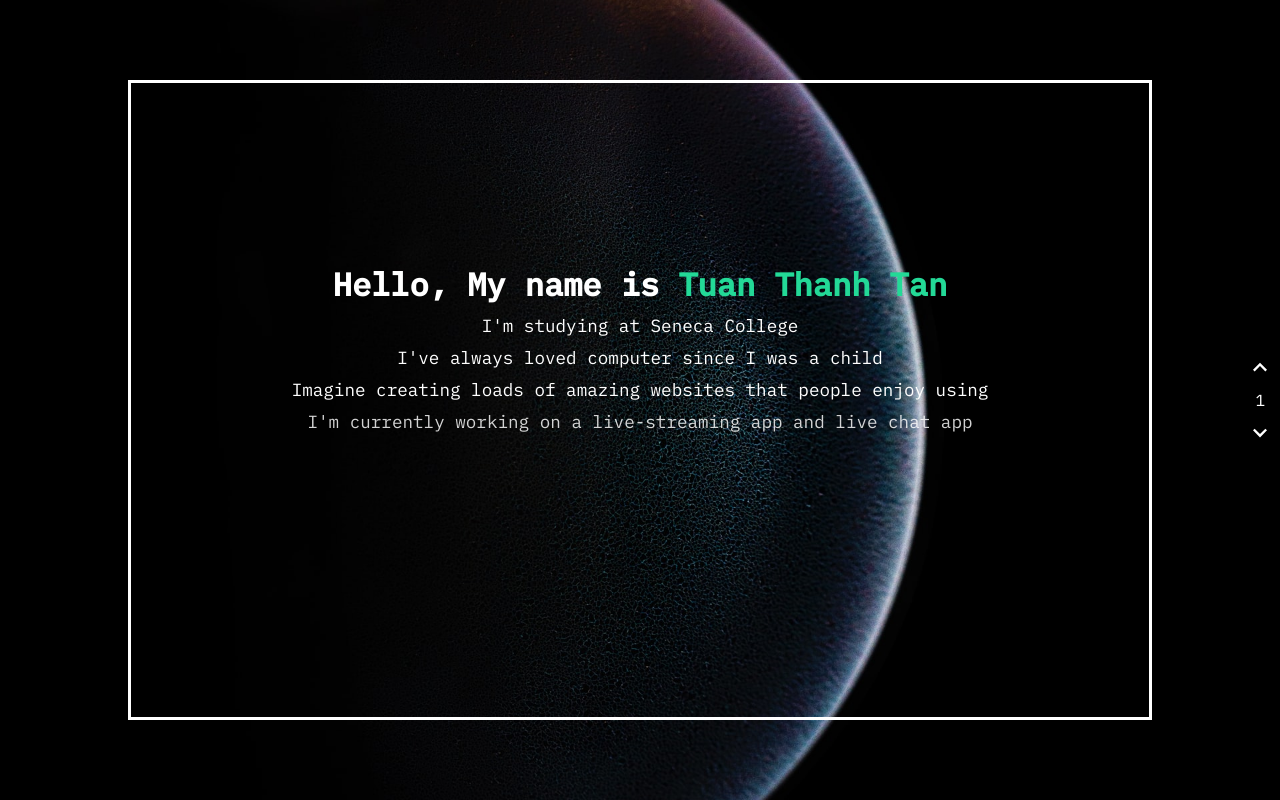
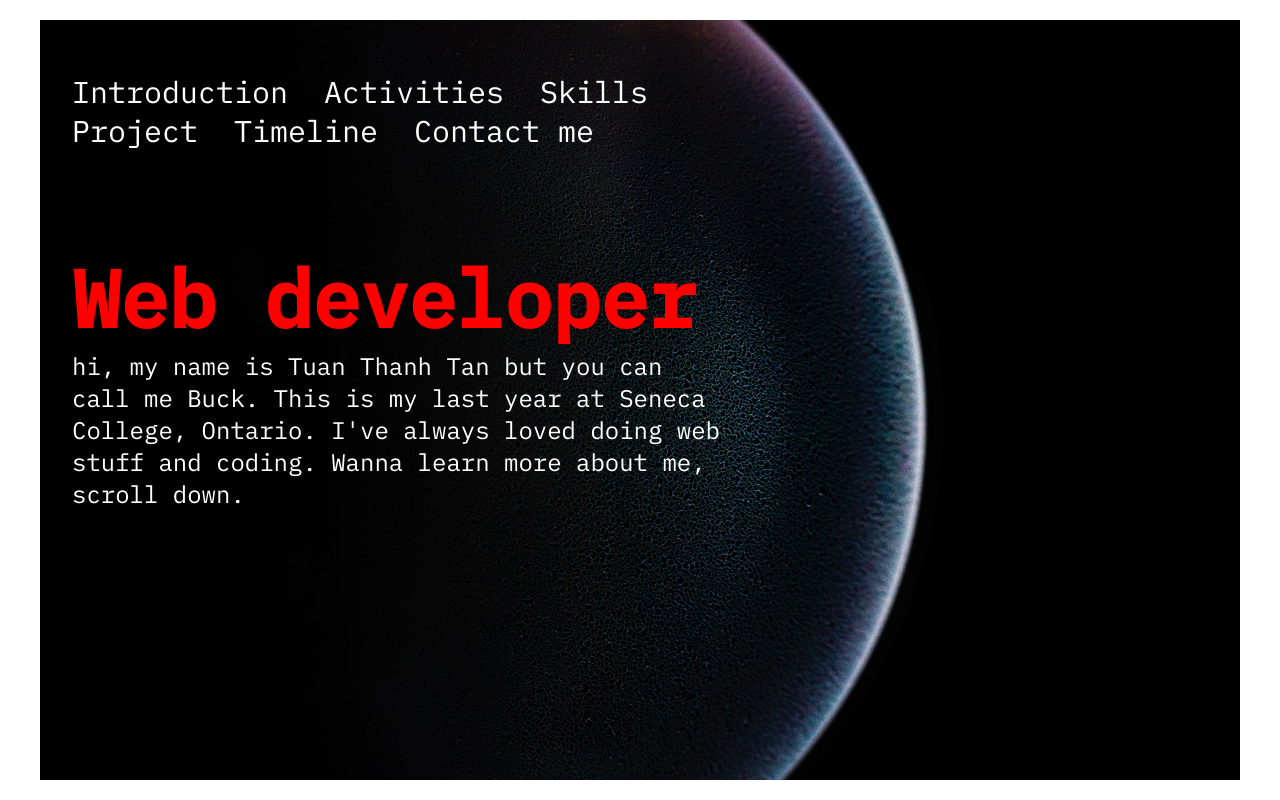
Before and after one commit to tuanthanh2067/portfolio, a React (Create React App) app in the folder client/: page / in a window 1280 px wide. Built offline with nearby package versions, Linux system fonts and the light colour scheme.

Commit message:
update on design

```diff
--- a/client/src/App.js
+++ b/client/src/App.js
@@ -13,6 +13,8 @@ import TimelinePage from "./components/Timeline/TimelinePage";
 // page selector
 import PageSelector from "./components/PageSelector/PageSelector";
 
+import Border from "./components/Border/Border";
+
 // context
 import { PageContext } from "./context/PageContext";
 import { AnimatePresence } from "framer-motion";
@@ -20,7 +22,7 @@ import { AnimatePresence } from "framer-motion";
 function App() {
   const location = useLocation();
 
-  const { goUpHandler, goDownHandler } = useContext(PageContext);
+  const { goUpHandler, goDownHandler, appElement } = useContext(PageContext);
 
   const handleWheel = (e) => {
     if (e.deltaY < 0) {
@@ -31,9 +33,15 @@ function App() {
   };
 
   return (
-    <div className="App" onWheel={handleWheel}>
+    <div
+      className="App"
+      onWheel={handleWheel}
+      ref={appElement}
+      style={{ padding: "40px" }}
+    >
       <GlobalStyle />
       <PageSelector />
+      <Border />
       <AnimatePresence exitBeforeEnter>
         <Switch location={location} key={location.pathname}>
           <Route path="/skills" render={() => <SkillPage />} />
--- a/client/src/components/Border/Border.js
+++ b/client/src/components/Border/Border.js
@@ -1,73 +1,48 @@
-import React from "react";
 import styled from "styled-components";
 
-const Border = ({ position, width, thickness, background }) => {
+export default function Border() {
   return (
-    <StyledBorder>
-      <StyledTop
-        style={{
-          top: position,
-          width: width,
-          height: thickness,
-          background: background,
-        }}
-      ></StyledTop>
-      <StyledRight
-        style={{
-          right: position,
-          height: width,
-          width: thickness,
-          background: background,
-        }}
-      ></StyledRight>
-      <StyledBottom
-        style={{
-          bottom: position,
-          width: width,
-          height: thickness,
-          background: background,
-        }}
-      ></StyledBottom>
-      <StyledLeft
-        style={{
-          left: position,
-          height: width,
-          width: thickness,
-          background: background,
-        }}
-      ></StyledLeft>
-    </StyledBorder>
+    <div>
+      <StyledTop></StyledTop>
+      <StyledLeft></StyledLeft>
+      <StyledBottom></StyledBottom>
+      <StyledRight></StyledRight>
+    </div>
   );
-};
-
-const StyledBorder = styled.div`
-  @media screen and (max-width: 875px) {
-    display: none;
-  }
-`;
+}
 
 const StyledTop = styled.div`
   position: absolute;
-  left: 50%;
-  transform: translateX(-50%);
+  top: 0;
+  left: 0;
+  height: 20px;
+  width: 100%;
+  background: white;
+`;
+
+const StyledLeft = styled.div`
+  position: absolute;
+  top: 0;
+  left: 0;
+  width: 40px;
+  height: 100%;
+  background: white;
+`;
+
+const StyledBottom = styled.div`
+  position: absolute;
+  bottom: 0;
+  left: 0;
+  height: 20px;
+  width: 100%;
+  background: white;
 `;
 
 const StyledRight = styled.div`
   position: absolute;
-  top: 50%;
-  transform: translateY(-50%);
+  top: 0;
+  right: 0;
+  width: 40px;
+  height: 100%;
+  background: white;
 `;
-
-const StyledBottom = styled.div`
-  position: absolute;
-  left: 50%;
-  transform: translateX(-50%);
-`;
-
-const StyledLeft = styled.div`
-  position: absolute;
-  top: 50%;
-  transform: translateY(-50%);
-`;
-
-export default Border;
--- a/client/src/components/Intro/IntroPage.js
+++ b/client/src/components/Intro/IntroPage.js
@@ -3,14 +3,12 @@ import styled from "styled-components";
 
 // animation stuff
 import { motion } from "framer-motion";
-import SplitText from "../SplitText";
 import { pageAnimation } from "../../animation";
-
-// border comp
-import Border from "../Border/Border";
 
 // context
 import { PageContext } from "../../context/PageContext";
+
+import NavBar from "./NavBar";
 
 const IntroPage = () => {
   const { direction } = useContext(PageContext);
@@ -18,120 +16,60 @@ const IntroPage = () => {
   const initial = direction === "up" ? "hiddenUp" : "hiddenDown";
   const exit = direction === "up" ? "exitDown" : "exitUp";
 
-  const container = {
-    hidden: { opacity: 0 },
-    show: {
-      opacity: 1,
-      transition: {
-        delay: 2.25,
-        staggerChildren: 1.75,
-      },
-    },
-  };
-
-  const item = {
-    hidden: { opacity: 0 },
-    show: { opacity: 1 },
-  };
-
   return (
-    <StyledText
+    <StyledIntroPage
       variants={pageAnimation}
       initial={initial}
       animate="show"
       exit={exit}
     >
-      <Border position="10%" width="80%" thickness="3px" background="white" />
-      <StyledName>
-        Hello, My name is{" "}
-        <SplitText
-          styled={{ color: "#23d997", display: "inline-block" }}
-          initial={{ opacity: 0 }}
-          animate="visible"
-          variants={{
-            visible: (i) => ({
-              opacity: 1,
-              transition: {
-                delay: i * 0.15,
-              },
-            }),
-          }}
-        >
-          Tuan Thanh Tan
-        </SplitText>
-      </StyledName>
-      <motion.div
-        variants={container}
-        initial="hidden"
-        animate="show"
-        style={{ textAlign: "center" }}
-      >
-        <StyledIntro variants={item}>
-          I'm studying at Seneca College
+      <StyledLeft>
+        <NavBar></NavBar>
+
+        <StyledIntro>
+          <h1>Web developer</h1>
+
+          <h2>
+            hi, my name is Tuan Thanh Tan but you can call me Buck. This is my
+            last year at Seneca College, Ontario. I've always loved doing web
+            stuff and coding. Wanna learn more about me, scroll down.
+          </h2>
         </StyledIntro>
-        <StyledIntro variants={item}>
-          I've always loved computer since I was a child
-        </StyledIntro>
-        <StyledIntro variants={item}>
-          Imagine creating loads of amazing websites that people enjoy using
-        </StyledIntro>
-        <StyledIntro variants={item}>
-          I'm currently working on a live-streaming app and live chat app
-        </StyledIntro>
-        <StyledIntro variants={item}>
-          Hope I can get it done before I graduate LOL
-        </StyledIntro>
-        <StyledIntro variants={item}>
-          Move to next pages to explore more!
-        </StyledIntro>
-        <StyledIntro variants={item}>Thank youuu!</StyledIntro>
-      </motion.div>
-    </StyledText>
+      </StyledLeft>
+      <StyledRight></StyledRight>
+    </StyledIntroPage>
   );
 };
 
-const StyledText = styled(motion.div)`
+const StyledIntroPage = styled(motion.div)`
   width: 100%;
   height: 100%;
   display: flex;
-  justify-content: center;
-  align-items: center;
-  flex-direction: column;
 `;
 
-const StyledName = styled(motion.h1)`
+const StyledLeft = styled.div`
+  width: 60%;
+  display: flex;
+  flex-direction: column;
   color: white;
-  overflow: hidden;
-  text-align: center;
+  padding: 2em;
+`;
 
-  div:hover {
-    color: white;
+const StyledIntro = styled.div`
+  margin-top: 6em;
+
+  h1 {
+    font-size: 5em;
+    color: red;
   }
 
-  @media (max-width: 520px) {
-    font-size: 1.45em;
-  }
-
-  @media (max-width: 450px) {
-    font-size: 1.3em;
+  h2 {
+    font-weight: normal;
   }
 `;
 
-const StyledIntro = styled(motion.div)`
-  font-size: 1.1em;
-  margin: 0.5em 0em;
-  overflow: hidden;
-  color: white;
-  @media (max-width: 1000px) {
-    font-size: 0.9em;
-  }
-  @media (max-width: 520px) {
-    font-size: 0.85em;
-  }
-  @media (max-width: 450px) {
-    font-size: 0.8em;
-    margin: 1em 0em;
-  }
+const StyledRight = styled.div`
+  width: 40%;
 `;
 
 export default IntroPage;
--- /dev/null
+++ b/client/src/components/Intro/NavBar.js
@@ -0,0 +1,53 @@
+import styled from "styled-components";
+import { Link } from "react-router-dom";
+
+export default function NavBar({ className }) {
+  return (
+    <StyledNavBar className={className}>
+      <ul>
+        <li>
+          <Link to="/">Introduction</Link>
+        </li>
+        <li>
+          <Link to="/">Activities</Link>
+        </li>
+        <li>
+          <Link to="/">Skills</Link>
+        </li>
+        <li>
+          <Link to="/">Project</Link>
+        </li>
+        <li>
+          <Link to="/">Timeline</Link>
+        </li>
+        <li>
+          <Link to="/">Contact me</Link>
+        </li>
+      </ul>
+    </StyledNavBar>
+  );
+}
+
+const StyledNavBar = styled.div`
+  ul {
+    display: flex;
+    flex-wrap: wrap;
+
+    li {
+      color: white;
+      text-decoration: none;
+      list-style: none;
+      margin-right: 2.25em;
+      a {
+        color: white;
+        text-decoration: none;
+        font-size: 1.875em;
+        transition: ease 0.15s all;
+
+        &:hover {
+          color: red;
+        }
+      }
+    }
+  }
+`;
--- a/client/src/components/SplitText.js
+++ /dev/null
@@ -1,15 +0,0 @@
-import React from "react";
-import { motion } from "framer-motion";
-
-const SplitText = ({ children, styled, ...rest }) => {
-  const words = children.split("");
-  return words.map((word, i) => {
-    return (
-      <motion.div key={i} {...rest} style={styled} custom={i}>
-        {word !== " " ? word : "\u00a0"}
-      </motion.div>
-    );
-  });
-};
-
-export default SplitText;
--- a/client/src/components/Window/Window.js
+++ b/client/src/components/Window/Window.js
@@ -1,6 +1,12 @@
+import { useContext } from "react";
+
 import styled from "styled-components";
 
+import { PageContext } from "../../context/PageContext";
+
 const Project = ({ title, image, width, height }) => {
+  const { appElement } = useContext(PageContext);
+
   return (
     <StyledWindow style={{ width: width, height: height }}>
       <StyledHeader>
@@ -12,7 +18,13 @@ const Project = ({ title, image, width, height }) => {
         <StyledTitle>{title}</StyledTitle>
       </StyledHeader>
       <StyledBody>
-        <img src={image} alt={title}></img>
+        <img
+          src={image}
+          alt={title}
+          onMouseOver={() => {
+            console.log(appElement.current);
+          }}
+        ></img>
       </StyledBody>
     </StyledWindow>
   );
--- a/client/src/context/PageContext.js
+++ b/client/src/context/PageContext.js
@@ -1,4 +1,4 @@
-import React, { createContext, useState } from "react";
+import React, { createContext, useState, useRef } from "react";
 
 export const PageContext = createContext();
 
@@ -9,6 +9,7 @@ const PageContextProvider = (props) => {
   const [clickedSkill, setClickedSkill] = useState(null);
   const [modalInfo, setModalInfo] = useState(null);
   const [clickedProject, setClickedProject] = useState(null);
+  const appElement = useRef(null);
 
   const goDownHandler = () => {
     if (currentPage + 1 > totalPage) return;
@@ -38,6 +39,7 @@ const PageContextProvider = (props) => {
         setClickedProject,
         goUpHandler,
         goDownHandler,
+        appElement,
       }}
     >
       {props.children}
```
Also changed, not shown: 1 other file (tests, documents, lock files or other folders).
